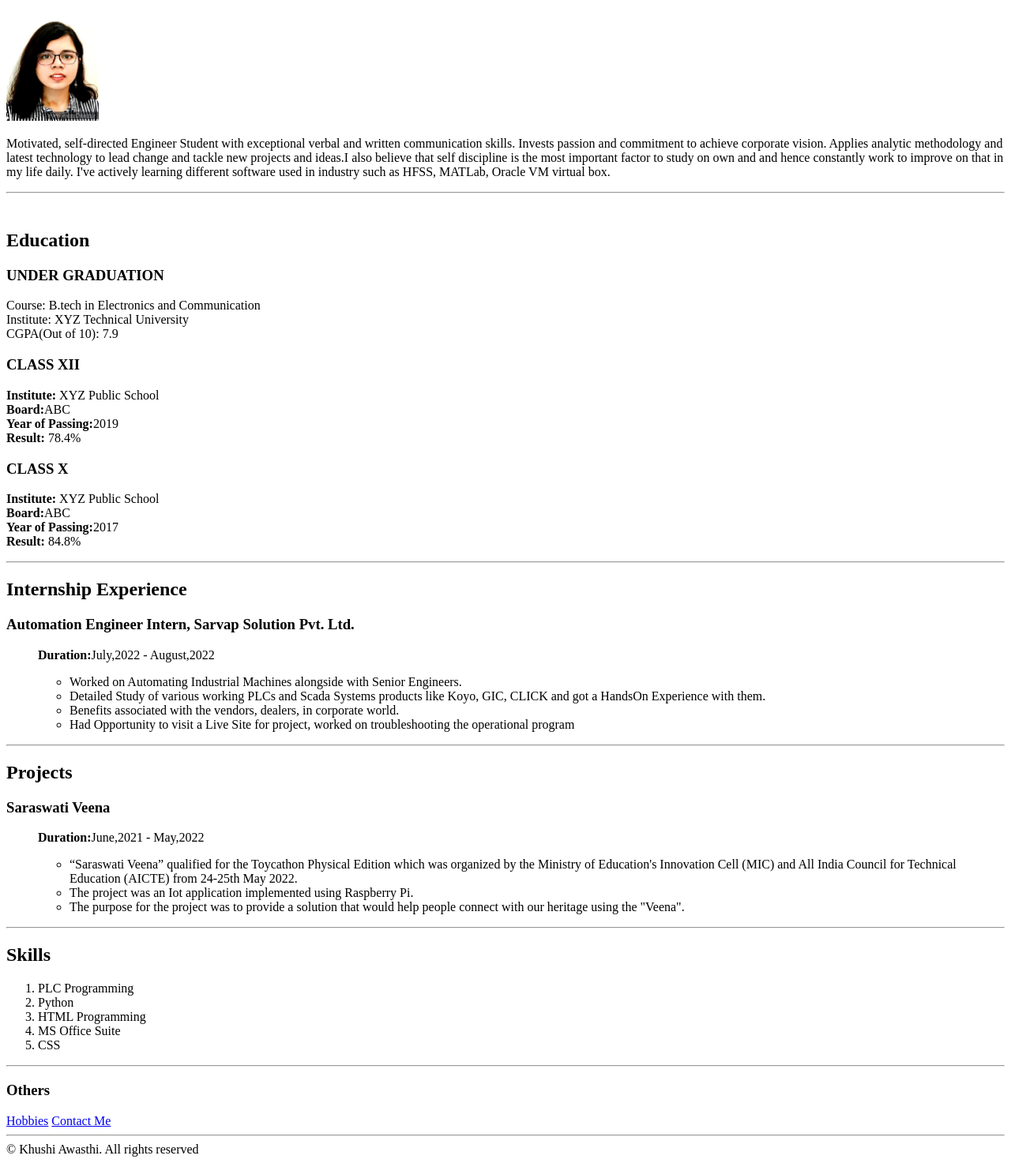
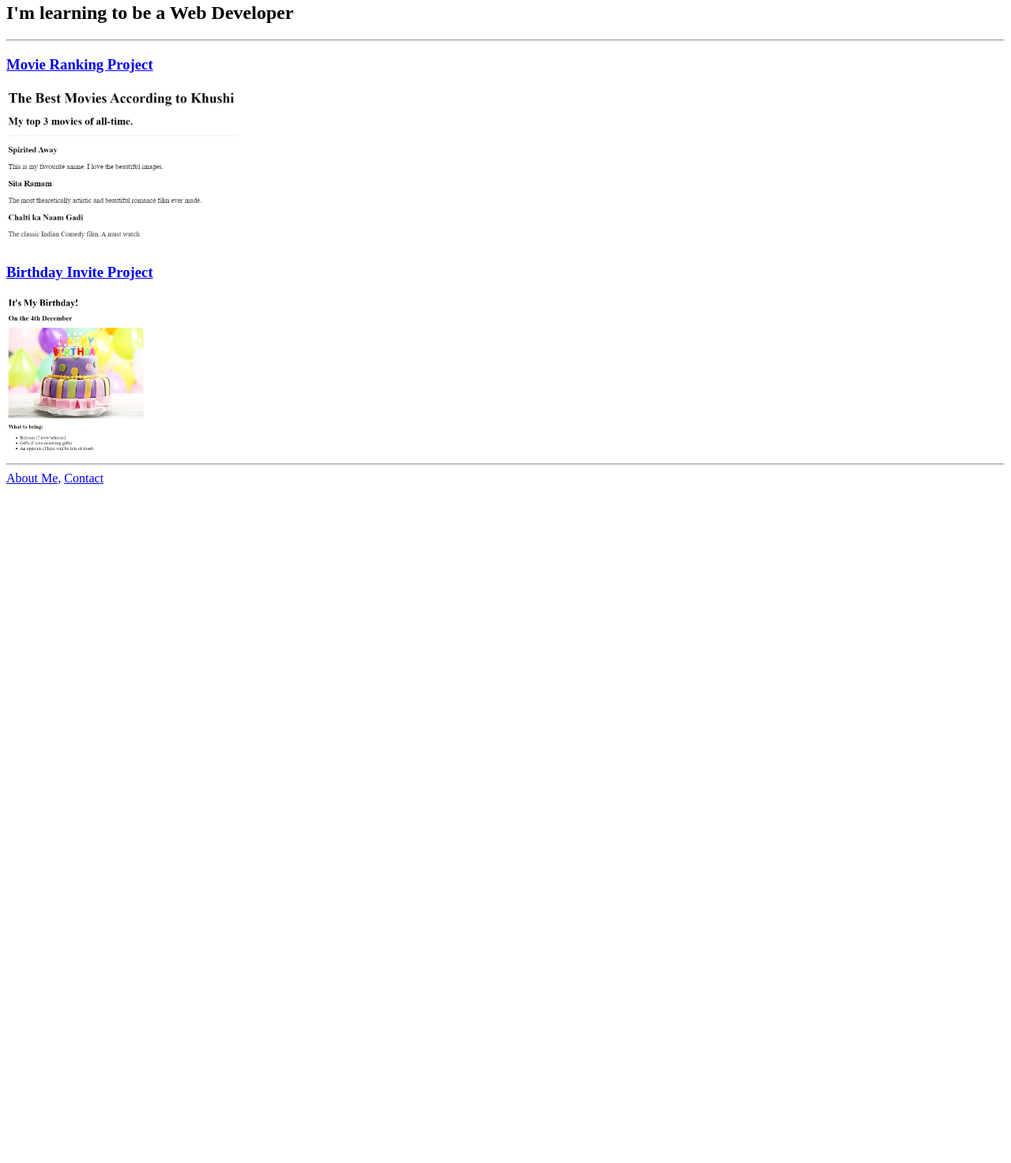
Before and after one commit to awasthee/html-portfolio, a plain HTML site: page index.html in a window 1280 px wide. Shown: the part 77-1550 px from the top of the page at 79% size. After the commit the page ends 800 px from the top, so only its background shows below. Drawn offline with Linux system fonts and the light colour scheme.

Commit message:
Add files via upload

```diff
--- a/index.html
+++ b/index.html
@@ -1,84 +1,23 @@
 <!DOCTYPE html>
-<html lang="en">
+<html>
     <head>
         <meta charset="UTF-8">
-        <meta name="viewport" content="width=device-width, initial-scale=1.0">
-        <title>My Resume</title>
+        <meta name="viewport" content="width=device-width, intial-scale=1.0">
+        <title>My Projects</title>
     </head>
 
     <body>
-        <h1>Khushi Awasthi</h1>
-        <img src="./images/Khushi Photo.png" alt="photograph of khushi awasthi" height="150" /> <br />
-            <p>
-                Motivated, self-directed Engineer Student with exceptional verbal and written communication skills.
-                Invests passion and commitment to achieve corporate vision. Applies analytic methodology and latest
-                technology to lead change and tackle new projects and ideas.I also believe that self discipline is the
-                most important factor to study on own and and hence constantly work to improve on that in my life
-                daily. I've actively learning different software used in industry such as HFSS, MATLab, Oracle VM virtual
-                box.
-            </p>
-            <hr />
-            <br />
-            <h2>Education</h2>
-            <h3>UNDER GRADUATION</h3>
-            <p>
-                Course: B.tech in Electronics and Communication<br />
-                Institute: XYZ Technical University<br />
-                CGPA(Out of 10): 7.9
-            </p>
-            <h3>CLASS XII</h3>
-            <p>
-                <b>Institute:</b> XYZ Public School<br />
-                <b>Board:</b>ABC<br />
-                <b>Year of Passing:</b>2019<br />
-                <b>Result:</b> 78.4%
-            </p>
-            <h3>CLASS X</h3>
-            <p>
-                <b>Institute:</b> XYZ Public School<br />
-                <b>Board:</b>ABC<br />
-                <b>Year of Passing:</b>2017<br />
-                <b>Result:</b> 84.8%
-            </p>
-            <hr />
-            <h2>Internship Experience</h2>
-            <h3>Automation Engineer Intern, Sarvap Solution Pvt. Ltd. </h3>
-            <ul>
-                <p><b>Duration:</b>July,2022 - August,2022</p>
-                <ul>
-                    <li>Worked on Automating Industrial Machines alongside with Senior Engineers.</li>
-                    <li>Detailed Study of various working PLCs and Scada Systems products like Koyo, GIC, CLICK and got a HandsOn
-                        Experience with them.</li>
-                    <li>Benefits associated with the vendors, dealers, in corporate world.</li>
-                    <li>Had Opportunity to visit a Live Site for project, worked on troubleshooting the operational program</li>
-                </ul>
-            </ul>
-            <hr />
-            <h2>Projects</h2>
-            <h3>Saraswati Veena</h3>
-            <ul>
-                <p><b>Duration:</b>June,2021 - May,2022</p>
-                <ul>
-                    <li>“Saraswati Veena” qualified for the Toycathon Physical Edition which was organized by the Ministry of Education's Innovation Cell (MIC) and All
-                        India Council for Technical Education (AICTE) from 24-25th May 2022.</li>
-                    <li>The project was an Iot application implemented using Raspberry Pi.</li>
-                    <li>The purpose for the project was to provide a solution that would help people connect with our heritage using the "Veena".</li>
-                </ul>
-            </ul>
-            <hr />
-            <h2>Skills</h2>
-            <ol>
-                <li>PLC Programming</li>
-                <li>Python</li>
-                <li>HTML Programming</li>
-                <li>MS Office Suite</li>
-                <li>CSS</li>
-            </ol>
-            <hr />
-            <h3>Others</h3>
-            <a href="./public/hobbies.html">Hobbies</a>
-            <a href="./public/Contact Details.html">Contact Me</a>
-            <hr />
-            <footer>© Khushi Awasthi. All rights reserved</footer>
+        <h1>Khushi Awasthi's Website</h1>
+        <h2>I'm learning to be a Web Developer</h2>
+        <hr />
+            <h3><a href="./public/movie-ranking.html"> Movie Ranking Project</a> </h3>
+            <img src="./assets/images/movie-ranking.png" alt="Image showing preview of project" height="200" />
+
+            <h3><a href="./public/birthday-invite.html"> Birthday Invite Project</a></h3>
+            <img src="./assets/images/birthday-invite.png" alt="Image showing preview of project" height="200" />
+
+        <hr />
+            <a href="./public/about.html">About Me,</a>
+            <a href="./public/contact.html">Contact</a>
     </body>
 </html>
```
